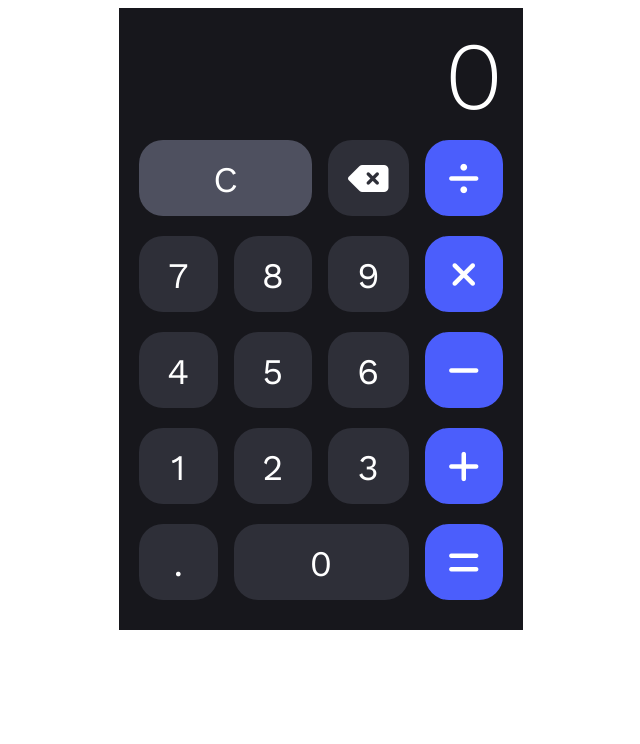
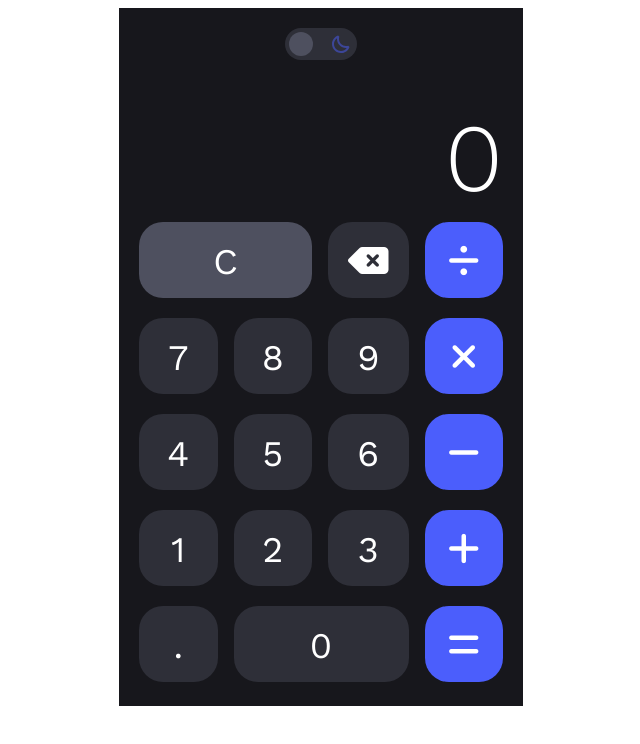
Before and after one commit to exellman/Calculator, a plain HTML site: page index.html in a window 1280 px wide. Shown: the whole page, without its empty margins (319-959 px from the left). Drawn offline with nearby package versions, Linux system fonts and the light colour scheme.

Commit message:
Add theme switcher

```diff
--- a/index.html
+++ b/index.html
@@ -20,6 +20,10 @@
   </head>
   <body>
     <div class="container">
+      <div id="changetheme" class="black change_theme">
+        <div class="change_dot"></div>
+        <div class="change_icon"></div>
+      </div>
       <div id="output" class="output__field">0</div>
       <div class="wrapper">
         <div id="clear" class="btn clear__btn">C</div>
--- a/main.js
+++ b/main.js
@@ -1,4 +1,5 @@
 let btn = document.querySelectorAll(".btn");
+let btnTheme = document.querySelector("#changetheme");
 let outputField = document.querySelector(".output__field");
 let a = 0,
   b = 0;
@@ -34,6 +35,24 @@ btn.forEach((el) => {
       el.addEventListener("click", () => {
         addNum(el);
       });
+  }
+  el.addEventListener("click", changeFontSize);
+});
+
+btnTheme.addEventListener("click", () => {
+  console.log("clicked");
+  if (btnTheme.classList.contains("black")) {
+    document.documentElement.style.setProperty("--white", "#000");
+    document.documentElement.style.setProperty("--container-bg", "#F1F2F3");
+    document.documentElement.style.setProperty("--switcher-bg", "#FFFFFF");
+    document.documentElement.style.setProperty("--clear-btn", "#D2D3DA");
+    btnTheme.classList.toggle("black");
+  } else if (!btnTheme.classList.contains("black")) {
+    document.documentElement.style.setProperty("--white", "#fff");
+    document.documentElement.style.setProperty("--container-bg", "#17171c");
+    document.documentElement.style.setProperty("--switcher-bg", "#2e2f38");
+    document.documentElement.style.setProperty("--clear-btn", "#4e505f");
+    btnTheme.classList.toggle("black");
   }
 });
 
@@ -88,3 +107,14 @@ function doOutput() {
   outputField.innerHTML = result;
   a = b;
 }
+
+function changeFontSize() {
+  let line = outputField.innerHTML;
+  if (line.length <= 6) {
+    outputField.style.fontSize = "96px";
+  } else if (line.length > 6 && line.length <= 10) {
+    outputField.style.fontSize = 90 - (line.length - 6) * 10 + "px";
+  } else if (line.length > 10) {
+    outputField.style.fontSize = "50px";
+  }
+}
--- a/style.css
+++ b/style.css
@@ -1,3 +1,10 @@
+:root {
+  --white: #fff;
+  --container-bg: #17171c;
+  --switcher-bg: #2e2f38;
+  --clear-btn: #4e505f;
+}
+
 body {
   font-family: Work Sans;
   font-style: normal;
@@ -15,10 +22,10 @@ body {
 
 .container {
   width: 364px;
-  height: 582px;
+  height: 100%;
   margin: 0 auto;
   padding: 20px;
-  background-color: #17171c;
+  background-color: var(--container-bg);
 }
 
 .wrapper {
@@ -44,21 +51,30 @@ body {
 }
 
 .output__field {
+  width: 100%;
+  max-width: 355px;
+  margin-right: 0;
+  margin-left: auto;
+  overflow: hidden;
   height: 96px;
   font-weight: 300;
   font-size: 96px;
   line-height: 96px;
-  color: #fff;
+  color: var(--white);
 }
 
 .btn {
   height: 36px;
   padding: 20px;
   text-align: center;
-  color: #fff;
+  color: var(--white);
   border-radius: 24px;
   cursor: pointer;
   transition: all 0.3s;
+}
+
+.btn.func__btn {
+  color: #fff;
 }
 
 .btn:hover {
@@ -67,7 +83,7 @@ body {
 }
 
 .clear__btn {
-  background-color: #4e505f;
+  background-color: var(--clear-btn);
 }
 
 .clear__btn:active {
@@ -83,9 +99,61 @@ body {
 }
 
 .num__btn {
-  background-color: #2e2f38;
+  background-color: var(--switcher-bg);
 }
 
 .num__btn:active {
   background-color: #3c3d46;
 }
+
+.change_theme {
+  position: relative;
+  width: 72px;
+  height: 32px;
+
+  margin: 0 auto 50px;
+
+  background: var(--switcher-bg);
+  border-radius: 16px;
+}
+
+.change_dot {
+  position: absolute;
+  width: 24px;
+  height: 24px;
+  top: 4px;
+  border-radius: 16px;
+  background: var(--clear-btn);
+  z-index: 9999;
+  transition: left 0.7s;
+}
+
+.change_icon {
+  position: absolute;
+  width: 24px;
+  height: 24px;
+  top: 4px;
+  opacity: 0.7;
+  background-repeat: no-repeat;
+  transition: left 0.7s;
+}
+
+.change_theme.black .change_dot {
+  left: 4px;
+}
+
+.change_theme .change_dot {
+  left: 44px;
+}
+
+.change_theme.black .change_icon {
+  left: 44px;
+
+  background: url("img/moon.svg");
+}
+
+.change_theme .change_icon {
+  left: 4px;
+
+  background: url("img/sun.svg");
+}
```
Also changed, not shown: img/moon.svg (added), img/sun.svg (added).
